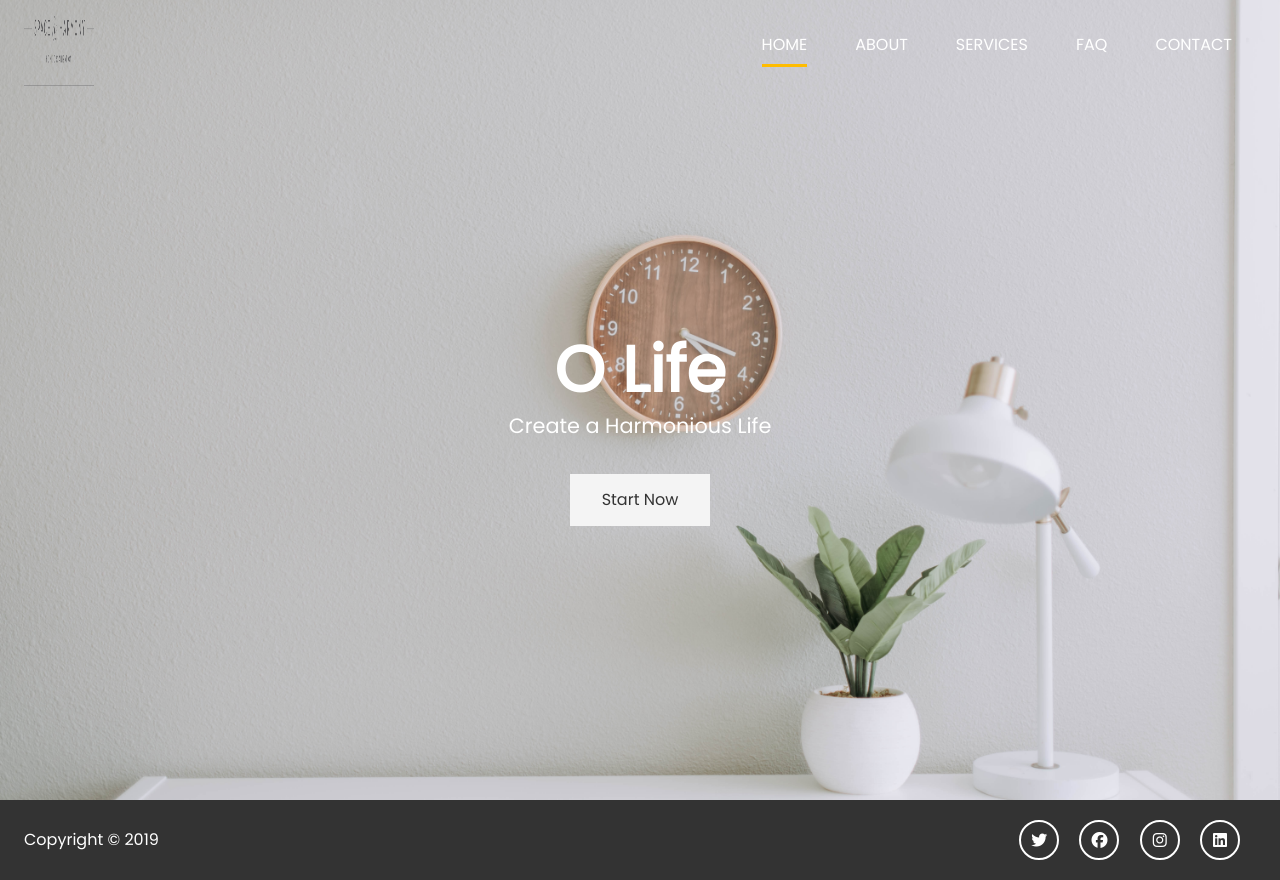
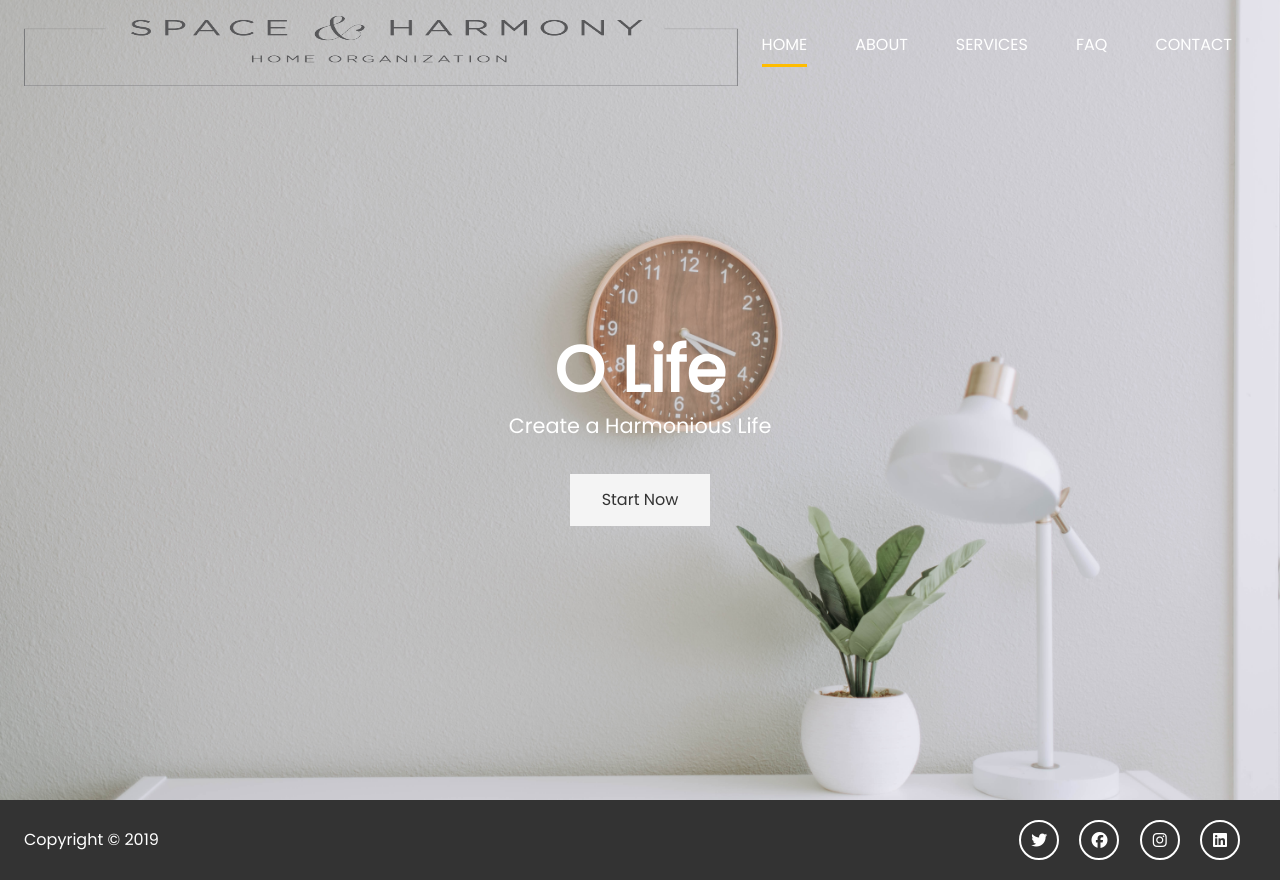
Before and after one commit to gundmr/space-harmony, a website: page dist/index.html in a window 1280 px wide. Drawn offline with nearby package versions, Linux system fonts and the light colour scheme; files that its build step writes are made by us from their sources.

Commit message:
update logo size

```diff
--- a/scss/main.scss
+++ b/scss/main.scss
@@ -33,7 +33,7 @@ img {
 
 // LOGO
 #logo {
-    width: 70px;
+    width: 100%;
     height: 70px;
     color: #fff;
     text-transform: uppercase;
```
